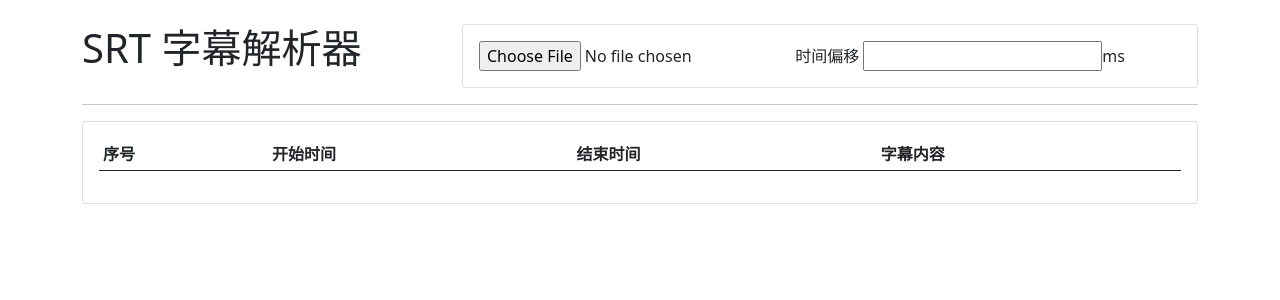
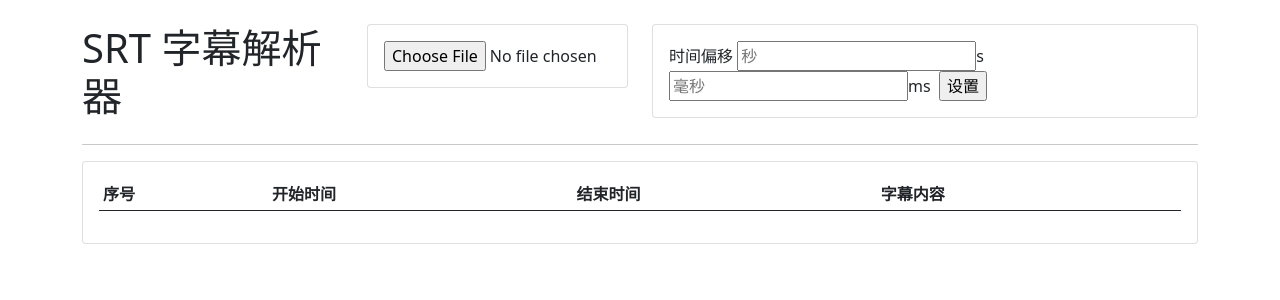
Before and after one commit to HEX9CF/WebSrtParser, a Django app: page / in a window 1280 px wide. Shown: the top 300 px of the page. Run offline with Django 5.2, Linux system fonts and the light colour scheme; lists and menus that the app fills with data are empty; some libraries are stand-ins or nearby versions.

Commit message:
Update time offset

```diff
--- a/statics/css/style.css
+++ b/statics/css/style.css
@@ -1,5 +1,6 @@
-#result {
-
+#table-container {
+    max-height: 450px;
+    overflow-y: auto;
 }
 
 #result th:last-child, #result td:last-child {
--- a/templates/index.html
+++ b/templates/index.html
@@ -10,17 +10,27 @@
 <body>
 <div class="container pt-4">
     <div class="row">
-        <div class="col-md-4">
+        <div class="col-md-3">
             <h1>SRT 字幕解析器</h1>
         </div>
-        <div class="col-md-8">
+        <div class="col-md-3">
             <div class="card">
                 <div class="card-body">
-                    <form method="post" enctype="multipart/form-data">
+                    <form>
                         {% csrf_token %}
                         <input type="file" name="file" id="file" accept=".srt" required />
+                    </form>
+                </div>
+            </div>
+        </div>
+        <div class="col-md-6">
+            <div class="card">
+                <div class="card-body">
+                    <form>
                         <label for="offset">时间偏移</label>
-                        <input type="number" name="offset" id="offset" placeholder="" required />ms
+                        <input type="number" name="offsetS" id="offset-s" placeholder="秒" required />s&nbsp;
+                        <input type="number" name="offsetMs" id="offset-ms" placeholder="毫秒" required />ms&nbsp;
+                        <input type="button" id="offset-btn" value="设置"/>
                     </form>
                 </div>
             </div>
@@ -31,7 +41,7 @@
         <div class="col-md-12">
             <div class="card">
                 <div class="card-body">
-                    <div class="table-responsive">
+                    <div class="table-responsive" id="table-container">
                         <table class="table table-striped table-sm" id="result">
                             <thead>
                             <tr>
```
Also changed, not shown: statics/js/offset.ts (+14 -5 lines), tsconfig.json (added, +110 -0 lines).
